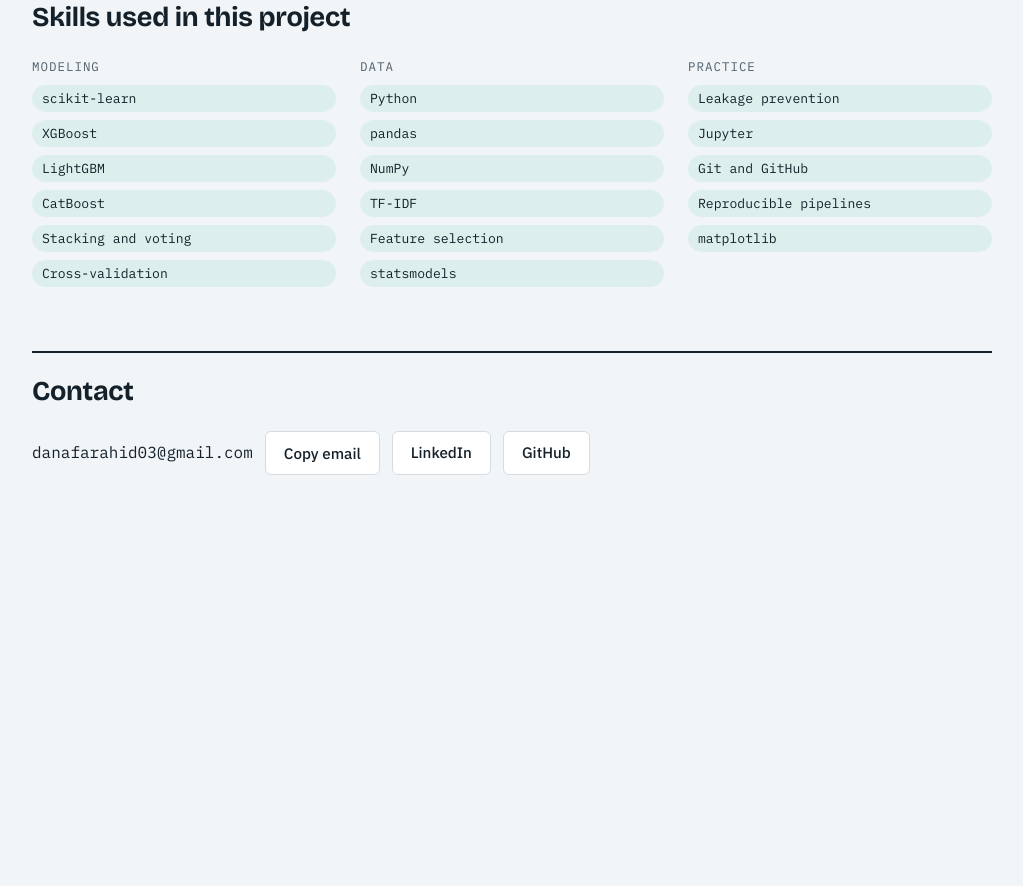
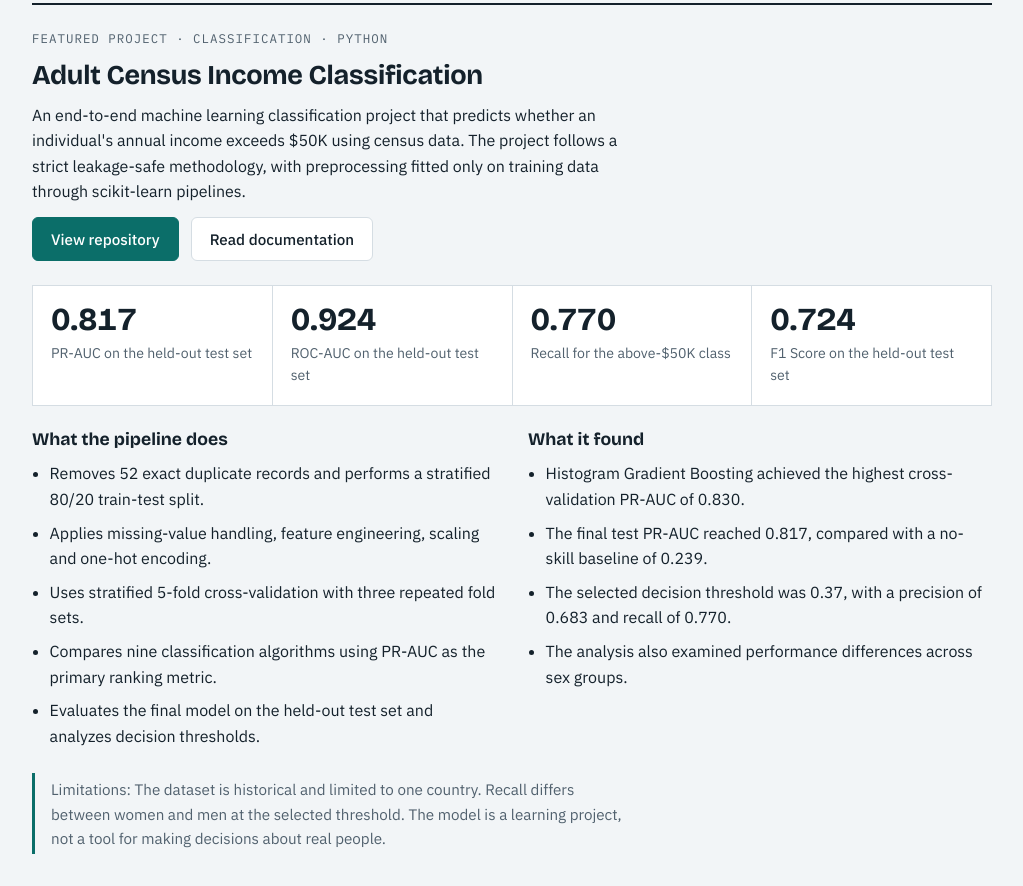
Before and after one commit to danafarahid954-ai/danafarahid954-ai.github.io, a plain HTML site: page index.html in a window 1280 px wide. Shown: the part 3074-3960 px from the top of the page, without its empty margins (128-1151 px from the left). Before the commit the page ends 3653 px from the top, so only its background shows below. Drawn offline with nearby package versions, Linux system fonts and the light colour scheme.

Commit message:
Update index.html

```diff
--- a/index.html
+++ b/index.html
@@ -159,6 +159,141 @@ figcaption{font-size:.88rem;color:var(--muted);max-width:75ch}
 
 </section>
 
+<!-- Adult Census Income Classification Project -->
+<section class="project" aria-labelledby="p2">
+
+  <div class="head">
+
+    <span class="label">
+      Featured project · Classification · Python
+    </span>
+
+    <h2 id="p2">
+      Adult Census Income Classification
+    </h2>
+
+    <p>
+      An end-to-end machine learning classification
+      project that predicts whether an individual's
+      annual income exceeds $50K using census data.
+      The project follows a strict leakage-safe
+      methodology, with preprocessing fitted only
+      on training data through scikit-learn pipelines.
+    </p>
+
+    <div class="links">
+      <a class="btn primary"
+         href="https://github.com/danafarahid954-ai/Classification_Model"
+         target="_blank"
+         rel="noopener noreferrer">
+        View repository
+      </a>
+
+      <a class="btn"
+         href="https://github.com/danafarahid954-ai/Classification_Model#readme"
+         target="_blank"
+         rel="noopener noreferrer">
+        Read documentation
+      </a>
+    </div>
+
+  </div>
+
+  <div class="stats">
+
+    <div class="stat">
+      <b>0.817</b>
+      <span>PR-AUC on the held-out test set</span>
+    </div>
+
+    <div class="stat">
+      <b>0.924</b>
+      <span>ROC-AUC on the held-out test set</span>
+    </div>
+
+    <div class="stat">
+      <b>0.770</b>
+      <span>Recall for the above-$50K class</span>
+    </div>
+
+    <div class="stat">
+      <b>0.724</b>
+      <span>F1 Score on the held-out test set</span>
+    </div>
+
+  </div>
+
+  <div class="cols">
+
+    <div>
+      <h3>What the pipeline does</h3>
+
+      <ul>
+        <li>
+          Removes 52 exact duplicate records and
+          performs a stratified 80/20 train-test split.
+        </li>
+
+        <li>
+          Applies missing-value handling, feature
+          engineering, scaling and one-hot encoding.
+        </li>
+
+        <li>
+          Uses stratified 5-fold cross-validation
+          with three repeated fold sets.
+        </li>
+
+        <li>
+          Compares nine classification algorithms
+          using PR-AUC as the primary ranking metric.
+        </li>
+
+        <li>
+          Evaluates the final model on the held-out
+          test set and analyzes decision thresholds.
+        </li>
+      </ul>
+    </div>
+
+    <div>
+      <h3>What it found</h3>
+
+      <ul>
+        <li>
+          Histogram Gradient Boosting achieved the
+          highest cross-validation PR-AUC of 0.830.
+        </li>
+
+        <li>
+          The final test PR-AUC reached 0.817,
+          compared with a no-skill baseline of 0.239.
+        </li>
+
+        <li>
+          The selected decision threshold was 0.37,
+          with a precision of 0.683 and recall of 0.770.
+        </li>
+
+        <li>
+          The analysis also examined performance
+          differences across sex groups.
+        </li>
+      </ul>
+    </div>
+
+  </div>
+
+  <p class="note">
+    Limitations: The dataset is historical and
+    limited to one country. Recall differs between
+    women and men at the selected threshold.
+    The model is a learning project, not a tool
+    for making decisions about real people.
+  </p>
+
+</section>
+<!-- End Adult Census Income Classification Project -->
 <section aria-labelledby="sk">
   <h2 id="sk">Skills used in this project</h2>
   <div class="skills">
```
